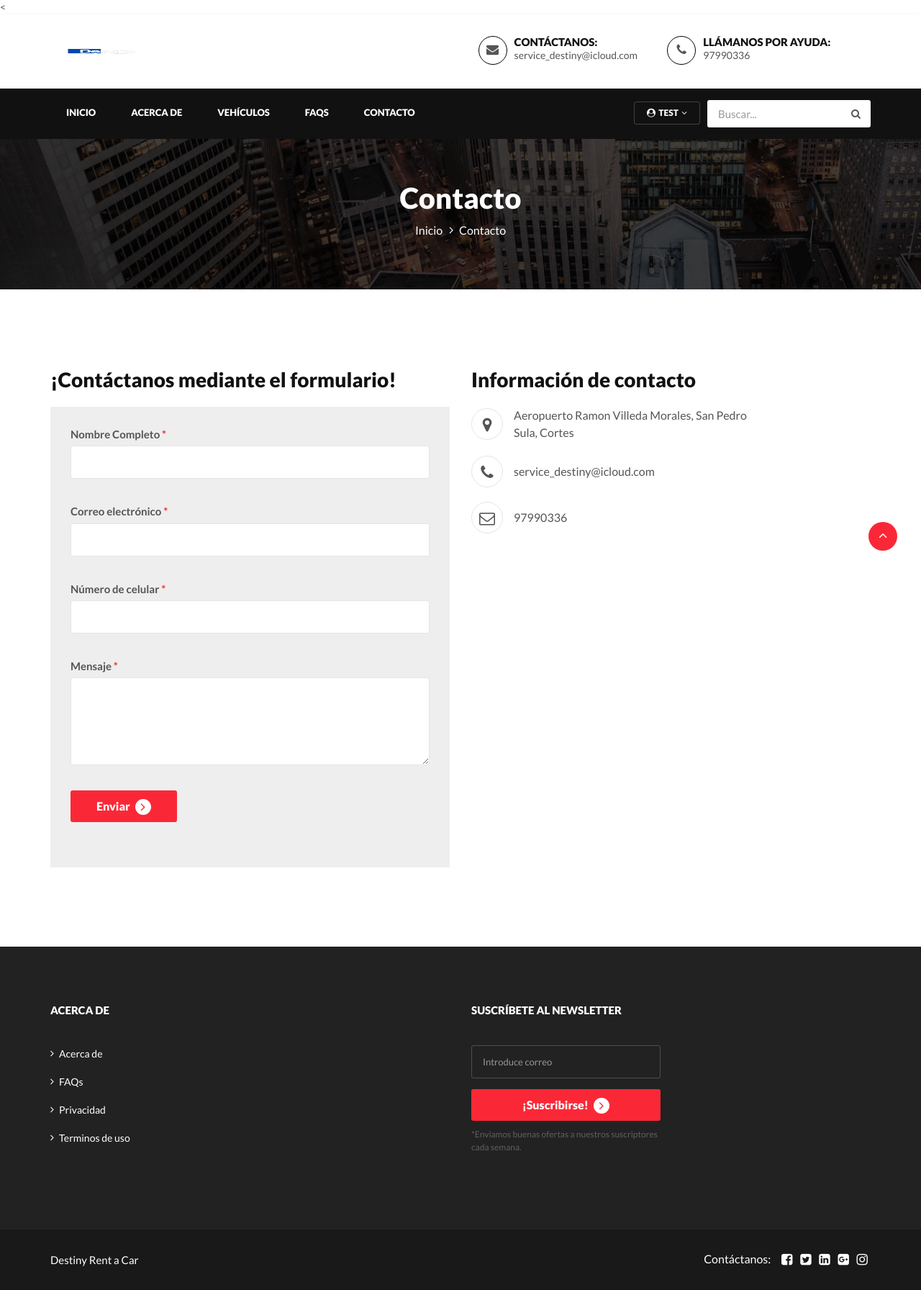
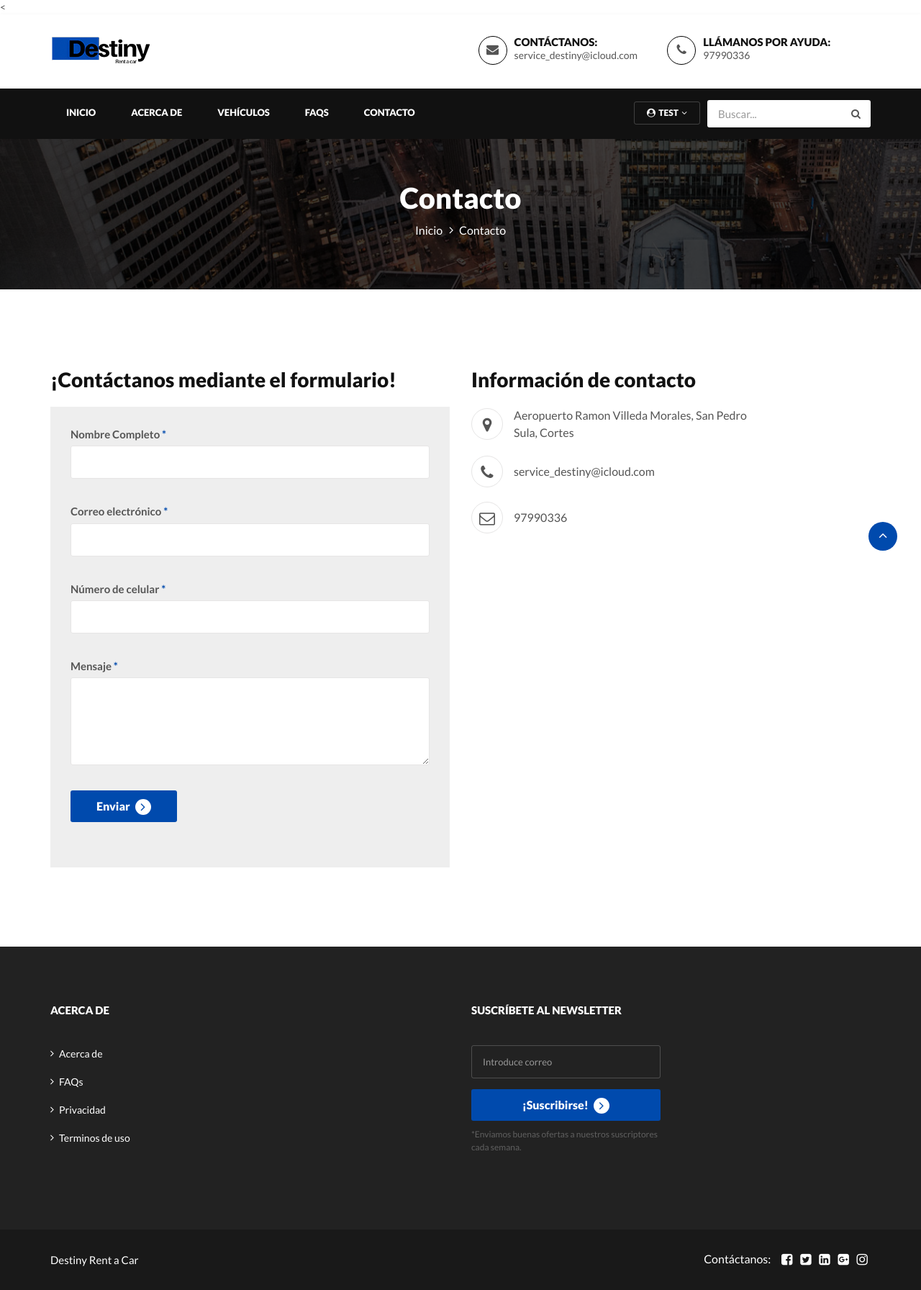
Before and after one commit to slowdsports/carrental, a PHP site: the page made by contact-us.php in a window 1280 px wide. Shown: the whole page at 72% size. Run offline with PHP 8.4, Linux system fonts and the light colour scheme; a user stored in the database is signed in; data comes from the database, SQL or seed files in the repository; data that the repository does not hold is empty.

Commit message:
Header - Logo Update

```diff
--- a/includes/header.php
+++ b/includes/header.php
@@ -12,9 +12,6 @@
     <link href="assets/css/slick.css" rel="stylesheet">
     <link href="assets/css/bootstrap-slider.min.css" rel="stylesheet">
     <link href="assets/css/font-awesome.min.css" rel="stylesheet">
-    <link rel="stylesheet" id="switcher-css" type="text/css" href="assets/switcher/css/switcher.css" media="all" />
-    <link rel="alternate stylesheet" type="text/css" href="assets/switcher/css/red.css" title="red" media="all"
-        data-default-color="true" />
     <link rel="alternate stylesheet" type="text/css" href="assets/switcher/css/blue.css" title="blue" media="all" />
     <link rel="apple-touch-icon-precomposed" sizes="144x144"
         href="assets/images/favicon-icon/apple-touch-icon-144-precomposed.png">
@@ -33,7 +30,7 @@
         <div class="container">
             <div class="row">
                 <div class="col-sm-3 col-md-2">
-                    <div class="logo"> <a href="index.php"><img src="assets/images/destinyw.jpeg" alt="image" /></a>
+                    <div class="logo"> <a href="index.php"><img src="assets/images/logob.png" alt="image" /></a>
                     </div>
                 </div>
                 <div class="col-sm-9 col-md-10">
```
